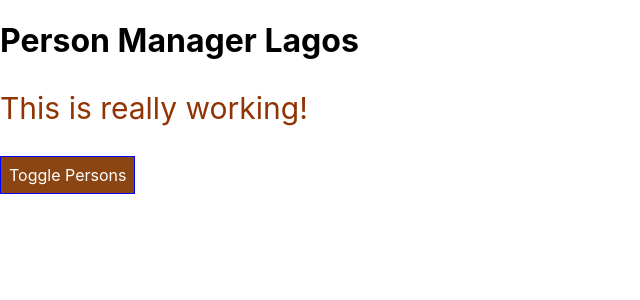
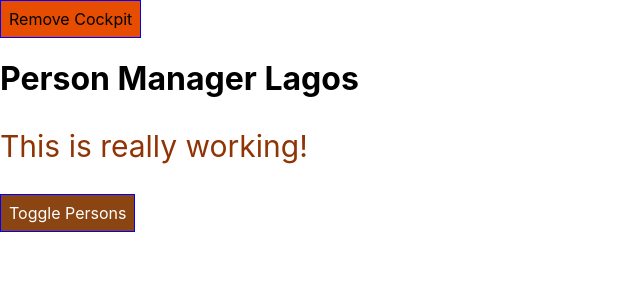
Before and after one commit to jamesoyanna/react-udemy-course, a React app: page / in a window 1280 px wide. Shown: the top 300 px of the page, without its empty margins (0-640 px from the left). Built offline with nearby package versions, Linux system fonts and the light colour scheme.

Commit message:
updated cockpit component

```diff
--- a/src/components/CockPit/CockPit.js
+++ b/src/components/CockPit/CockPit.js
@@ -10,9 +10,10 @@
     setTimeout(()=>{
       alert('Save data to cloud')
     },1000);
+    return ()=>{
+    console.log('clean up work in useEffect')
+  }
   }, [])
-
-
 
 
   const assignedClasses = [];
--- a/src/containers/App.js
+++ b/src/containers/App.js
@@ -18,6 +18,7 @@
     ],
     otherState: "some other value",
     showPersons: false,
+    showCockpit: true
   };
 
   static getDerivedStateFromProps(props, state){
@@ -79,12 +80,13 @@
 
     return (
       <div className={classes.App}>
-        <Cockpit
+        <button onClick={()=>{this.setState({showCockpit:false})}}>Remove Cockpit</button>
+        {this.state.showCockpit?<Cockpit
         title = {this.props.appTitle}
         showPersons = {this.state.showPersons}
         persons = {this.state.persons}
         clicked = {this.togglePersonsHandler}
-        />
+        /> :null}
         {persons}
 
 
```
